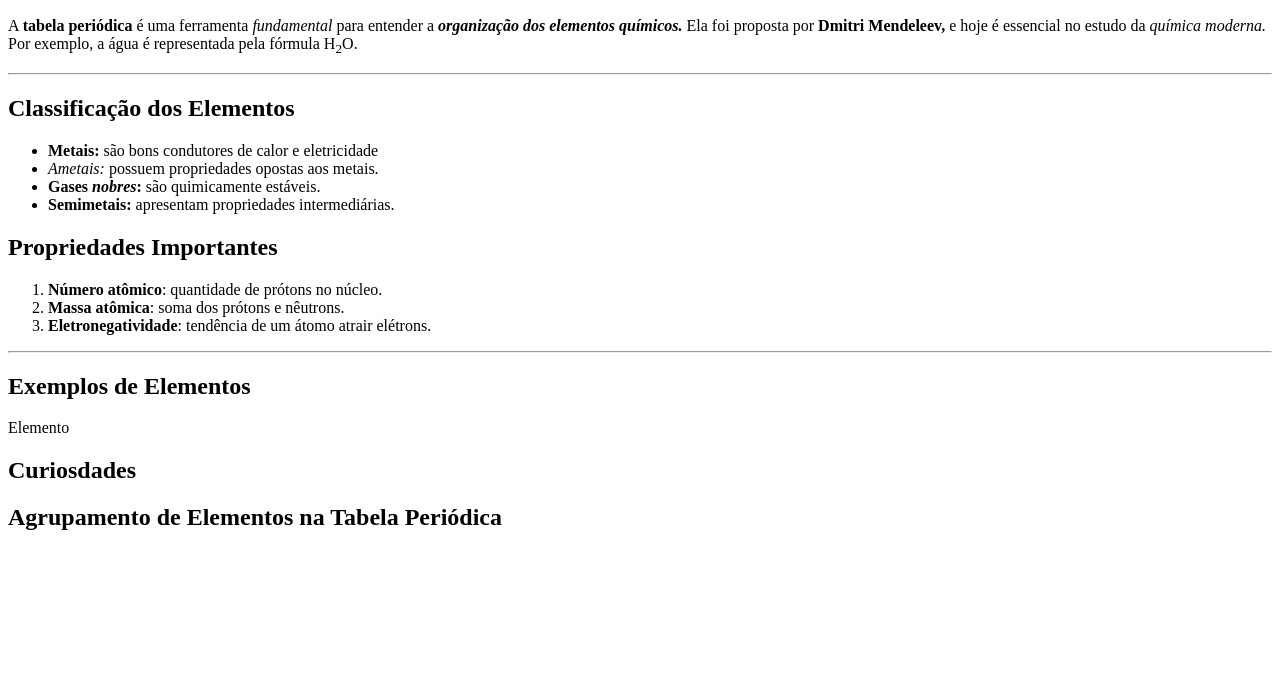
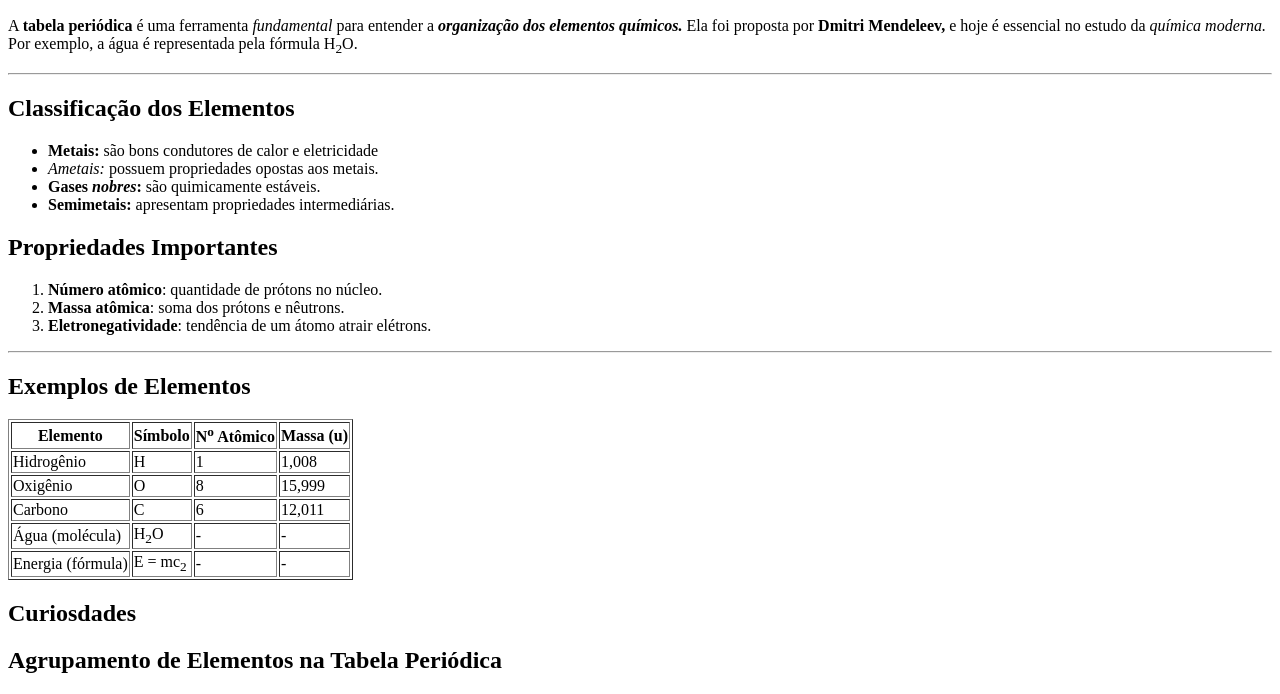
Before and after one commit to salesmrl/exercicio-revisao, a plain HTML site: page index.html in a window 1280 px wide. Shown: the part 110-804 px from the top of the page. Drawn offline with Linux system fonts and the light colour scheme.

Commit message:
Tabela 1 feita

```diff
--- a/index.html
+++ b/index.html
@@ -38,10 +38,47 @@
         </ol>
         <hr>
     <h2>Exemplos de Elementos</h2>
-        <table>
+        <table border='1'>
             <thead>
-                <tr>Elemento</tr>
+                <tr>
+                    <th>Elemento</th>
+                    <th>Símbolo</th>
+                    <th>N<sup>o</sup> Atômico</th>
+                    <th>Massa (u)</th>
+                </tr>
             </thead>
+            <tbody>
+                <tr>
+                    <td>Hidrogênio</td>
+                    <td>H</td>
+                    <td>1</td>
+                    <td>1,008</td>
+                </tr>
+                <tr>
+                    <td>Oxigênio</td>
+                    <td>O</td>
+                    <td>8</td>
+                    <td>15,999</td>
+                </tr>
+                <tr>
+                    <td>Carbono</td>
+                    <td>C</td>
+                    <td>6</td>
+                    <td>12,011</td>
+                </tr>
+                <tr>
+                    <td>Água (molécula)</td>
+                    <td>H<sub>2</sub>O</td>
+                    <td>-</td>
+                    <td>-</td>
+                </tr>
+                <tr>
+                    <td>Energia (fórmula)</td>
+                    <td>E = mc<sub>2</sub></td>
+                    <td>-</td>
+                    <td>-</td>
+                </tr>
+            </tbody>
         </table>
     <h2>Curiosdades</h2>
 
```
